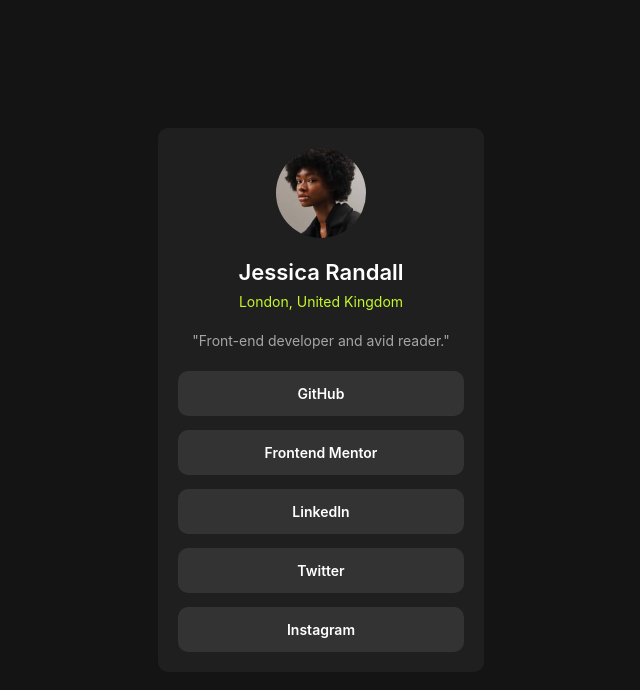
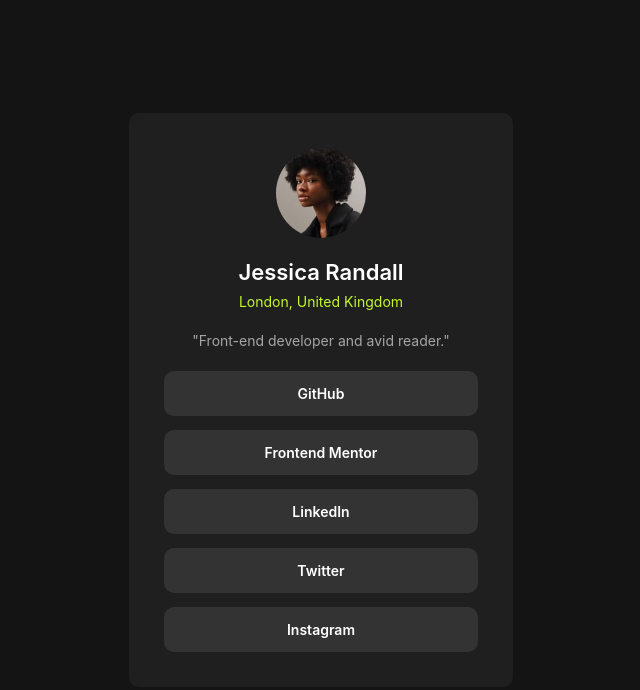
Before and after one commit to KrisvHeij/social-links-profile, a plain HTML site: page index.html in a window 1280 px wide. Shown: the whole page, without its empty margins (319-959 px from the left). Drawn offline with Linux system fonts and the light colour scheme.

Commit message:
Added media query and styles

```diff
--- a/style.css
+++ b/style.css
@@ -91,3 +91,13 @@
   color: var(--c-grey-800);
   caret-color: var(--c-grey-900);
 }
+
+@media (min-width: 768px) {
+  .card-socials {
+    padding: 35px;
+  }
+
+  .card-header {
+    padding: 0 28px;
+  }
+}
```
